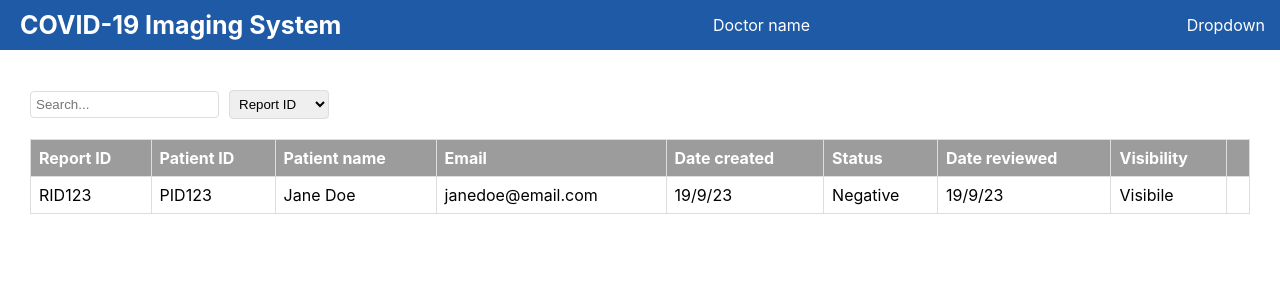
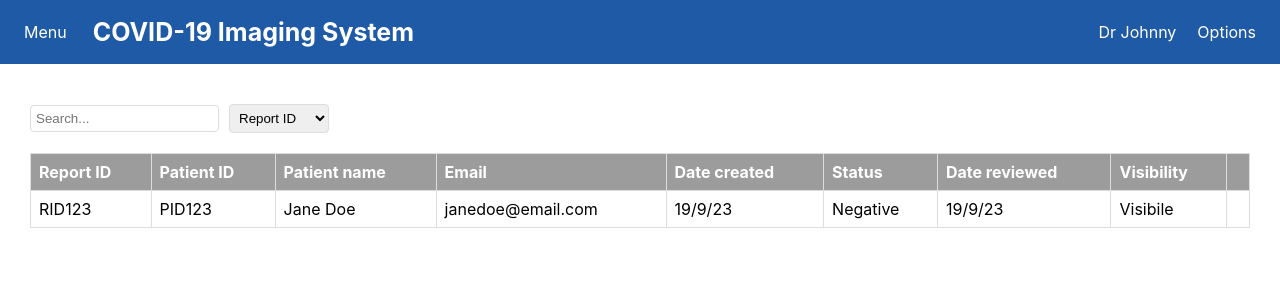
Before and after one commit to kithefedeshepe/Frontend-FYP, a React (Create React App) app: page /DoctorMainPage in a window 1280 px wide. Shown: the top 300 px of the page. Built offline with nearby package versions, Linux system fonts and the light colour scheme.

Commit message:
doctor & patient mainPage v3

```diff
--- a/src/DoctorMainPage/DoctorMainPage.css
+++ b/src/DoctorMainPage/DoctorMainPage.css
@@ -9,42 +9,93 @@
 .navbar-D {
   display: flex;
   justify-content: space-between;
-    padding: 10px;
+  padding: 8px;
   background-color: #1e5aa5; /* Add your desired background color */
   color: white; /* Add your desired text color */
   margin-bottom: 40px;
+  align-items: center;
 }
 
-  .density-small-icon-1 {
-    width: 24px;
-    height: 24px;
-    background: #ffffff;
+
+/* Links inside the navbar */
+.navbar a {
+  float: left;
+  font-size: 16px;
+  color: white;
+  text-align: center;
+  text-decoration: none;
 }
 
-  /* Align menu-button and header-text to the left */
-.menu-button {
-    margin: 5px;
-    align-self: flex-start;
+/* The dropdown container */
+.dropdown {
+  float: left;
+  overflow: hidden;
 }
 
-  .header-text {
+/* Dropdown button */
+.dropdown .dropbtn {
+  font-size: 16px;
+  border: none;
+  outline: none;
+  color: white;
+  padding: 14px 16px;
+  background-color: inherit;
+  font-family: inherit; /* Important for vertical align on mobile phones */
+  margin: 0; /* Important for vertical align on mobile phones */
+}
+
+/* Add a red background color to navbar links on hover */
+.navbar a:hover, .dropdown:hover .dropbtn {
+  background-color: rgb(0, 0, 0);
+}
+
+/* Dropdown content (hidden by default) */
+.dropdown-content {
+  display: none;
+  position: absolute;
+  background-color: #f9f9f9;
+  min-width: 160px;
+  box-shadow: 0px 8px 16px 0px rgba(0,0,0,0.2);
+  z-index: 1;
+}
+
+/* Links inside the dropdown */
+.dropdown-content a {
+  float: none;
+  color: black;
+  padding: 12px 16px;
+  text-decoration: none;
+  display: block;
+  text-align: left;
+}
+
+/* Add a grey background color to dropdown links on hover */
+.dropdown-content a:hover {
+  background-color: #ddd;
+}
+
+/* Show the dropdown menu on hover */
+.dropdown:hover .dropdown-content {
+  display: block;
+}
+
+.header {
   font-weight: bold;
   font-size: 25px;
-    align-self: flex-start;
   padding-left: 10px;
 }
 
 /* Align right-text and dropdown-button to the right */
-  .right-text {
-    margin: 5px;
-    margin-left: auto; /* Push these elements to the right */
+.drName {
+  /*margin-left: auto;  Push these elements to the right */
 }
 
-  .dropdown-button {
-    margin: 5px;
-    margin-left: auto; /* Push these elements to the right */
+
+/* Style for the main content area */
+.content {
+  margin-left: 250px; /* Adjust to match the sidebar width */
+  padding: 20px;
 }
-
 
   /* Style the search bar */
   .search-bar {
@@ -63,7 +114,6 @@
     border-radius: 4px;
 
   }
-
 
   /* Style the combo box */
   .filter-dropdown select {
--- a/src/DoctorMainPage/DoctorMainPage.jsx
+++ b/src/DoctorMainPage/DoctorMainPage.jsx
@@ -19,11 +19,28 @@ function DoctorMainPage() {
   return (
     <div className="doctor-main-page">
       <div className="navbar-D">
-        {/* <div className="menu-button">Menu</div> */}
-        <div className="header-text">COVID-19 Imaging System</div>
-        <div className="right-text">Doctor name</div>
-        <div className="dropdown-button">Dropdown</div>
+        <div class="dropdown">
+          <button class="dropbtn">Menu
+            <i class="fa fa-caret-down"></i>
+          </button>
+          <div class="dropdown-content">
+            <a href="#">Home</a>
+            <a href="#">Upload</a>
+          </div>
+        </div>
+        <div className="header">COVID-19 Imaging System</div>
+        <div className="drName">Dr Johnny</div>
+        <div class="dropdown">
+          <button class="dropbtn">Options
+            <i class="fa fa-caret-down"></i>
+          </button>
+          <div class="dropdown-content">
+            <a href="#">Profile</a>
+            <a href="#">Logout</a>
+          </div>
+        </div>
       </div>
+
 
       <div className="search-bar">
         <input type="text" placeholder="Search..." />
--- a/src/HomePage/HomePage.jsx
+++ b/src/HomePage/HomePage.jsx
@@ -1,20 +1,51 @@
-import React from 'react';
+import React, { useState } from 'react'; // Import useState from react
 import './HomePage.css';
+import { useNavigate } from 'react-router-dom';
 
 function HomePage() {
+  //for DEMO only
+  const navigate = useNavigate(); // Initialize navigate for routing
+  const [username, setUsername] = useState('');
+  const [password, setPassword] = useState('');
+
+  const handleLogin = (e) => {
+    e.preventDefault();
+
+    if (username === 'doctor' && password === 'doctor') {
+      navigate('/DoctorMainPage'); // Redirect to the Doctor Page
+    } else if (username === 'patient' && password === 'patient') {
+      navigate('/PatientMainPage'); // Redirect to the Patient Page
+    } else {
+      alert('Invalid username or password');
+    }
+  };
   return (
     <div className="homepage">
       <main>
-      <h2 className="h2">WELCOME</h2>
+        <h2 className="h2">WELCOME</h2>
         <section className="login-container">
           <div className="left-box">
             {/* Content for the left box */}
           </div>
-          <form className="login-form">
-          <p>COVID-19 Imaging Recognition System</p>
-            <input type="text" className="login-input" placeholder="Username" />
-            <input type="password" className="login-input" placeholder="Password" />
-            <button type="submit" className="login-button">Login</button>
+          <form className="login-form" onSubmit={handleLogin}>
+            <p>COVID-19 Imaging Recognition System</p>
+            <input
+              type="text"
+              className="login-input"
+              placeholder="Username"
+              value={username}
+              onChange={(e) => setUsername(e.target.value)}
+            />
+            <input
+              type="password"
+              className="login-input"
+              placeholder="Password"
+              value={password}
+              onChange={(e) => setPassword(e.target.value)}
+            />
+            <button type="submit" className="login-button">
+              Login
+            </button>
           </form>
         </section>
       </main>
--- a/src/PatientMainPage/PatientMainPage.css
+++ b/src/PatientMainPage/PatientMainPage.css
@@ -9,32 +9,86 @@
   .navbar-P {
     display: flex;
     justify-content: space-between;
-    padding: 10px;
+    padding: 8px;
     background-color: #629c44; /* Add your desired background color */
     color: white; /* Add your desired text color */
     margin-bottom: 40px;
+    align-items: center;
   }
 
-  /* Align menu-button and header-text to the left */
-.menu-button {
-    margin: 5px;
-    align-self: flex-start;
-  }
+  /* Links inside the navbar */
+.navbar b {
+  float: left;
+  font-size: 16px;
+  color: white;
+  text-align: center;
+  text-decoration: none;
+}
+
+/* The dropdown container */
+.dropdown {
+  float: left;
+  overflow: hidden;
+}
+
+/* Dropdown button */
+.dropdown .dropbtn {
+  font-size: 16px;
+  border: none;
+  outline: none;
+  color: white;
+  padding: 14px 16px;
+  background-color: inherit;
+  font-family: inherit; /* Important for vertical align on mobile phones */
+  margin: 0; /* Important for vertical align on mobile phones */
+}
+
+/* Add a red background color to navbar links on hover */
+.navbar b:hover, .dropdown:hover .dropbtn {
+  background-color: rgb(0, 0, 0);
+}
+
+/* Dropdown content (hidden by default) */
+.dropdown-content {
+  display: none;
+  position: absolute;
+  background-color: #f9f9f9;
+  min-width: 160px;
+  box-shadow: 0px 8px 16px 0px rgba(0,0,0,0.2);
+  z-index: 1;
+  font-weight: normal;
+}
+
+/* Links inside the dropdown */
+.dropdown-content b {
+  float: none;
+  color: black;
+  padding: 12px 16px;
+  text-decoration: none;
+  display: block;
+  text-align: left;
+  font-weight: normal;
+}
+
+/* Add a grey background color to dropdown links on hover */
+.dropdown-content b:hover {
+  background-color: #ddd;
+}
+
+/* Show the dropdown menu on hover */
+.dropdown:hover .dropdown-content {
+  display: block;
+}
+
 
   .header-text {
     font-weight: bold;
     font-size: 25px;
-    align-self: flex-start;
     padding-left: 10px;
   }
 
   /* Align right-text and dropdown-button to the right */
-  .right-text {
-    margin: 5px;
-    margin-left: auto; /* Push these elements to the right */
-  }
-
-  .dropdown-button {
+  .drName {
     margin: 5px;
     margin-left: auto; /* Push these elements to the right */
   }
--- a/src/PatientMainPage/PatientMainPage.jsx
+++ b/src/PatientMainPage/PatientMainPage.jsx
@@ -18,10 +18,26 @@ function PatientMainPage() {
   return (
     <div className="patient-main-page">
       <div className="navbar-P">
-        {/* <div className="menu-button">Menu</div> */}
-        <div className="header-text">COVID-19 Imaging System</div>
-        <div className="right-text">Patient name</div>
-        <div className="dropdown-button">Dropdown</div>
+      <div class="dropdown">
+          <button class="dropbtn">Menu
+            <i class="fa fa-caret-down"></i>
+          </button>
+          <div class="dropdown-content">
+            <b href="#">Home</b>
+            <b href="#">Upload</b>
+          </div>
+        </div>
+        <div className="header">COVID-19 Imaging System</div>
+        <div className="drName">Dr Johnny</div>
+        <div class="dropdown">
+          <button class="dropbtn">Options
+            <i class="fa fa-caret-down"></i>
+          </button>
+          <div class="dropdown-content">
+            <b href="#">Profile</b>
+            <b href="#">Logout</b>
+          </div>
+        </div>
       </div>
 
       <div className="search-bar">
```
Lines whose indentation alone changed are shown as unchanged.
